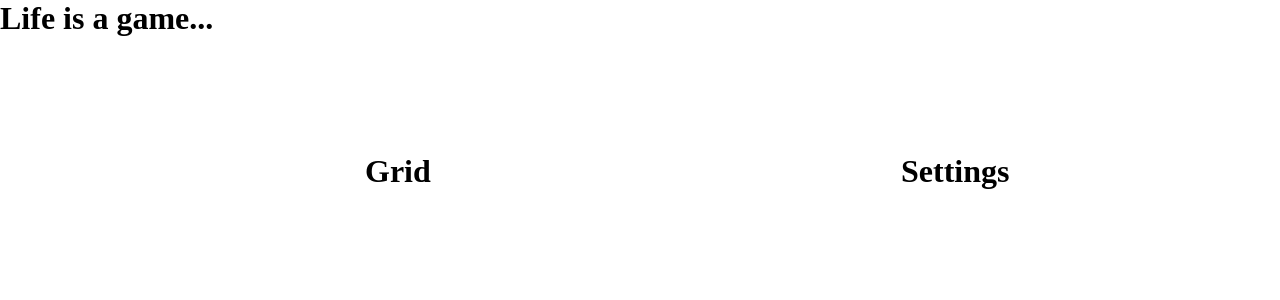
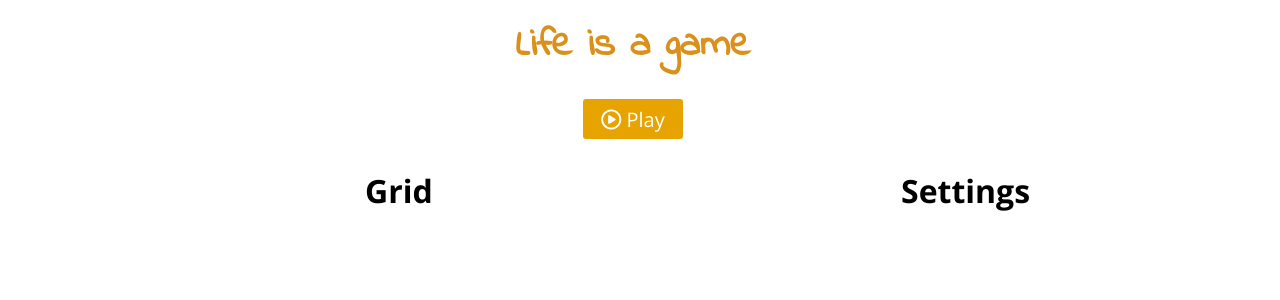
Before and after one commit to BenPrt/Life-is-a-game, a Vue app: page / in a window 1280 px wide. Shown: the top 300 px of the page. Built offline with nearby package versions, Linux system fonts and the light colour scheme.

Commit message:
Finished header

```diff
--- a/index.html
+++ b/index.html
@@ -1,9 +1,22 @@
 <!DOCTYPE html>
 <html>
   <head>
-    <meta charset="utf-8">
-    <meta name="viewport" content="width=device-width,initial-scale=1.0">
-    <title>life-is-a-game</title>
+    <meta charset="utf-8" />
+    <meta name="viewport" content="width=device-width,initial-scale=1.0" />
+    <title>Life is a Game</title>
+
+    <link
+      href="https://fonts.googleapis.com/css?family=Indie+Flower&display=swap"
+      rel="stylesheet"
+    />
+    <link
+      href="https://fonts.googleapis.com/css?family=Open+Sans:400,700&display=swap"
+      rel="stylesheet"
+    />
+    <script
+      src="https://kit.fontawesome.com/caf849d8df.js"
+      crossorigin="anonymous"
+    ></script>
   </head>
   <body>
     <div id="app"></div>
--- a/src/components/Header.vue
+++ b/src/components/Header.vue
@@ -1,20 +1,79 @@
 <template>
   <div id="header-container">
-    <h1>Life is a game...</h1>
+    <h1 id="app-title">Life is a game</h1>
+    <button class="main-button" id="play-button" v-if="!isPlaying" @click="play()">
+      <i class="far fa-play-circle"></i> Play
+    </button>
+    <button class="main-button" id="pause-button" v-else @click="stop()">
+      <i class="far fa-pause-circle"></i> Pause
+    </button>
   </div>
 </template>
 
 <script>
 export default {
   name: 'Header',
-  components: {
+  data() {
+    return {
+      isPlaying: false,
+    };
+  },
+  methods: {
+    play() {
+      this.isPlaying = true;
+    },
+    stop() {
+      this.isPlaying = false;
+    },
   },
 };
 </script>
 
 <style>
 #header-container {
-    height : 153px;
-    width : 100%;
+  height: 153px;
+  width: 100%;
+}
+#app-title {
+  width: 100%;
+  margin-top: 16px;
+  text-align: center;
+  font-family: 'Indie Flower', cursive;
+  color: #da911b;
+  font-size: 40px;
+}
+.main-button {
+  margin-top: 24px;
+  margin-left: calc((100% - 100px) / 2);
+  height: 40px;
+  width: 100px;
+  border: none;
+  border-radius : 3px;
+  font-size : 20px;
+  cursor : pointer;
+  outline : none;
+}
+.main-button:hover{
+  color : #EEEEEE;
+}
+
+#play-button{
+  background-color : #e7a300;
+  color : white;
+}
+.fa-play-circle{
+  color : white;
+}
+.main-button:hover .fa-play-circle{
+  color : #EEEEEE;
+}
+
+#pause-button{
+  color : #e7a300;
+  background-color : white;
+  border : 1px solid #e7a300;
+}
+.fa-pause-circle{
+  color : #e7a300;
 }
 </style>
--- a/src/globalStyle.css
+++ b/src/globalStyle.css
@@ -1,6 +1,7 @@
 * {
   margin: 0;
   padding: 0;
+  font-family: 'Open Sans', sans-serif;
 }
 
 body {
```
Also changed, not shown: main.js (+6 -1 lines).
